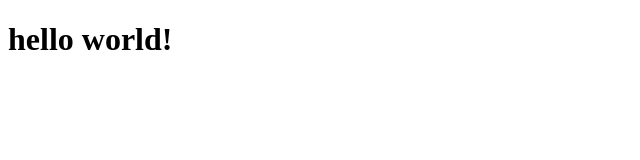
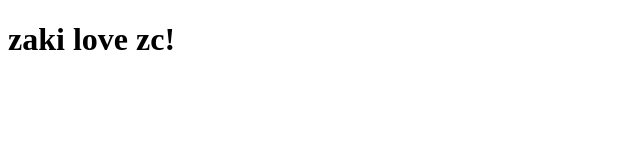
Before and after one commit to godying/zaki, a website: page client/index.html in a window 1280 px wide. Shown: the full height of the page, 0-640 px from the left. Drawn offline with Linux system fonts and the light colour scheme.

Commit message:
fix bugs

```diff
--- a/client/index.html
+++ b/client/index.html
@@ -5,6 +5,6 @@
     <title>zaki</title>
 </head>
 <body>
-    <h1>hello world!</h1>
+    <h1>zaki love zc!</h1>
 </body>
 </html>
```
